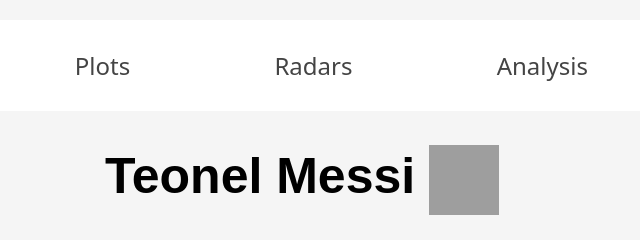
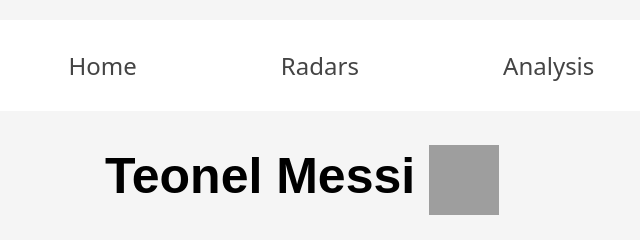
Before and after one commit to ohlitmybad/teonelmessi, a plain HTML site: page index.html in a window 1280 px wide. Shown: the top 240 px of the page, 338-978 px from the left. Drawn offline with Linux system fonts and the light colour scheme; grey boxes are pictures that could not be loaded.

Commit message:
Update index.html

```diff
--- a/index.html
+++ b/index.html
@@ -342,7 +342,7 @@ h1 a {
     <div class="logo-text"><a href="http://datamb.football">&nbsp;DataMB</a></div>
   </div>
   <nav class="navigation">
-   <a href="http://datamb.football/plots" class="button">Plots</a>
+   <a href="http://datamb.football/" class="button">Home</a>
     <a href="http://datamb.football/radars" class="button">Radars</a>
  <a href="http://datamb.football/analysis" class="button">Analysis</a>
   </nav>
```
